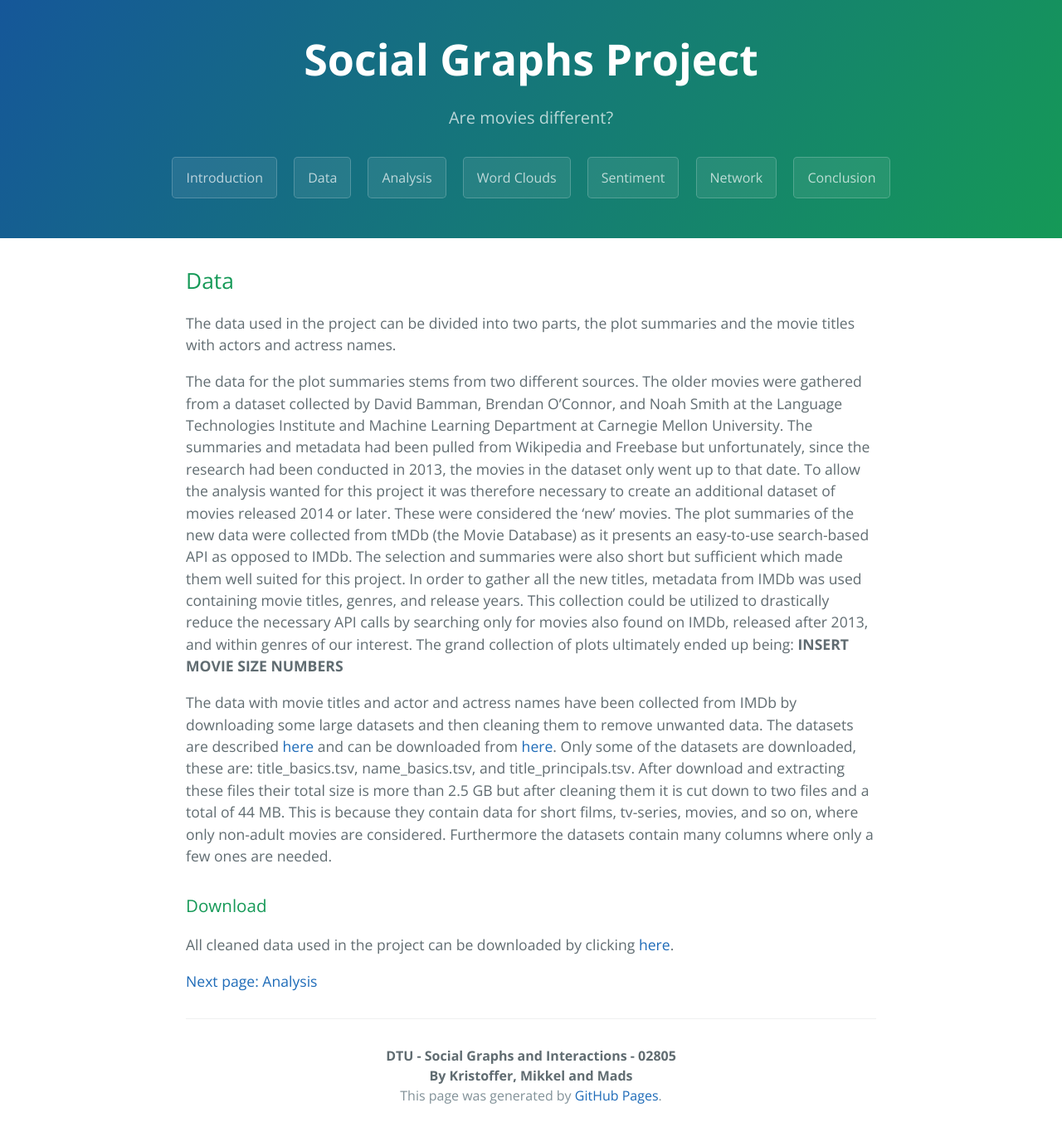
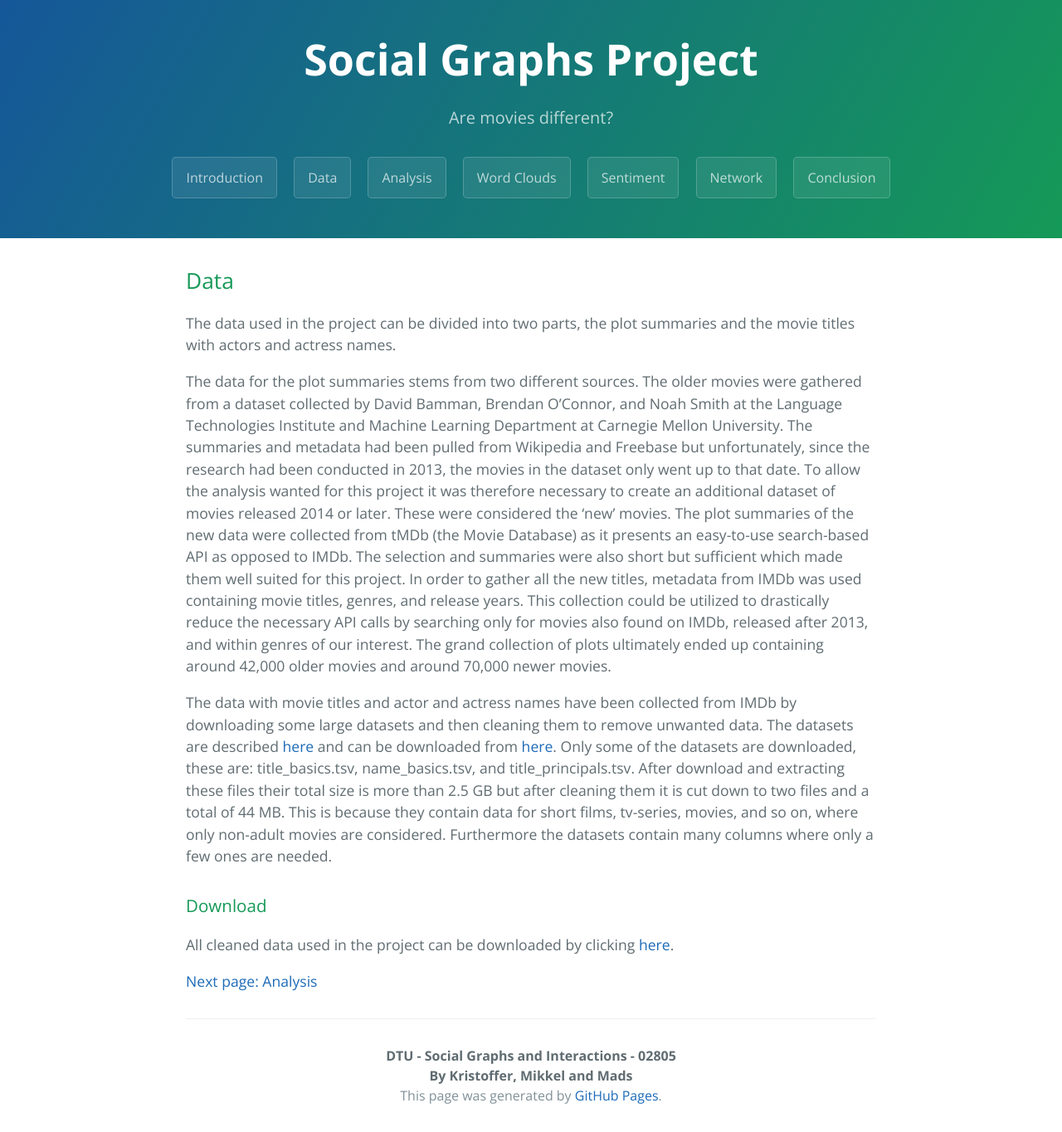
Before and after one commit to MBJohansen/Social-Graphs-Project, a Jekyll site: the page built from docs/data.md, in a window 1280 px wide. Shown: the whole page at 83% size. Built offline with Jekyll 4.4.1, drawn with Linux system fonts in a browser that asks for light colours; our own code applies the rules of GitHub Pages for plain Markdown files.

Commit message:
Update data.md

```diff
--- a/docs/data.md
+++ b/docs/data.md
@@ -3,7 +3,7 @@
 
 The data used in the project can be divided into two parts, the plot summaries and the movie titles with actors and actress names.
 
-The data for the plot summaries stems from two different sources. The older movies were gathered from a dataset collected by David Bamman, Brendan O'Connor, and Noah Smith at the Language Technologies Institute and Machine Learning Department at Carnegie Mellon University. The summaries and metadata had been pulled from Wikipedia and Freebase but unfortunately, since the research had been conducted in 2013, the movies in the dataset only went up to that date. To allow the analysis wanted for this project it was therefore necessary to create an additional dataset of movies released 2014 or later. These were considered the 'new' movies. The plot summaries of the new data were collected from tMDb (the Movie Database) as it presents an easy-to-use search-based API as opposed to IMDb. The selection and summaries were also short but sufficient which made them well suited for this project. In order to gather all the new titles, metadata from IMDb was used containing movie titles, genres, and release years. This collection could be utilized to drastically reduce the necessary API calls by searching only for movies also found on IMDb, released after 2013, and within genres of our interest. The grand collection of plots ultimately ended up being: **INSERT MOVIE SIZE NUMBERS**
+The data for the plot summaries stems from two different sources. The older movies were gathered from a dataset collected by David Bamman, Brendan O'Connor, and Noah Smith at the Language Technologies Institute and Machine Learning Department at Carnegie Mellon University. The summaries and metadata had been pulled from Wikipedia and Freebase but unfortunately, since the research had been conducted in 2013, the movies in the dataset only went up to that date. To allow the analysis wanted for this project it was therefore necessary to create an additional dataset of movies released 2014 or later. These were considered the 'new' movies. The plot summaries of the new data were collected from tMDb (the Movie Database) as it presents an easy-to-use search-based API as opposed to IMDb. The selection and summaries were also short but sufficient which made them well suited for this project. In order to gather all the new titles, metadata from IMDb was used containing movie titles, genres, and release years. This collection could be utilized to drastically reduce the necessary API calls by searching only for movies also found on IMDb, released after 2013, and within genres of our interest. The grand collection of plots ultimately ended up containing around 42,000 older movies and around 70,000 newer movies.
 
 
 
```
